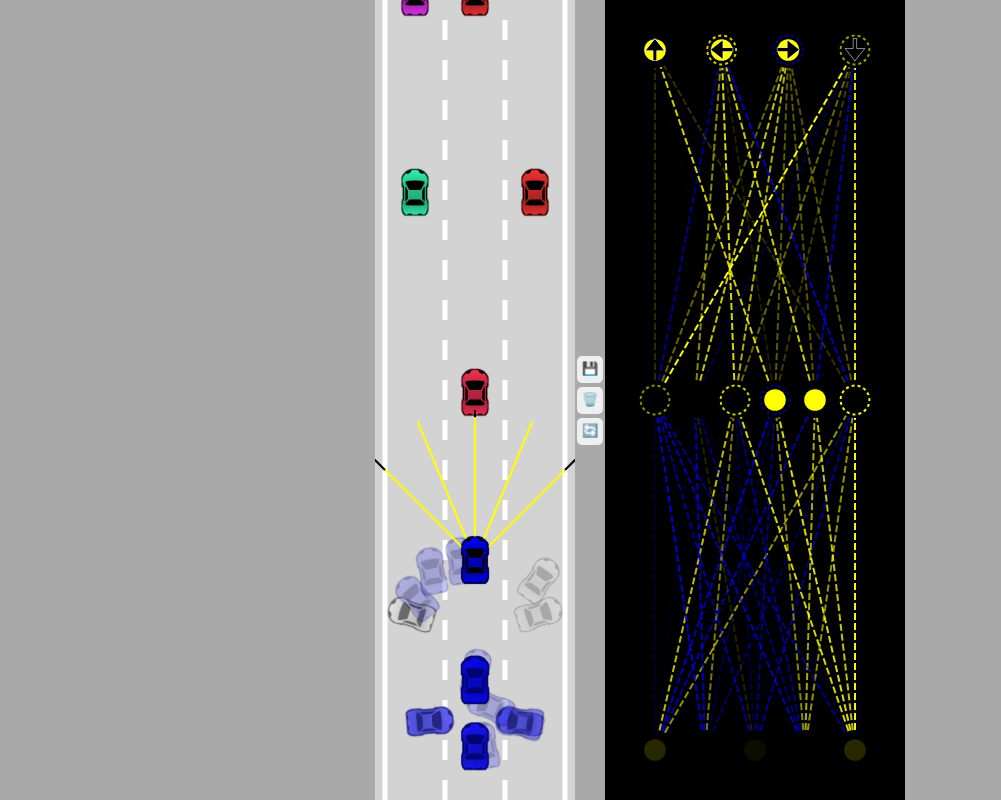
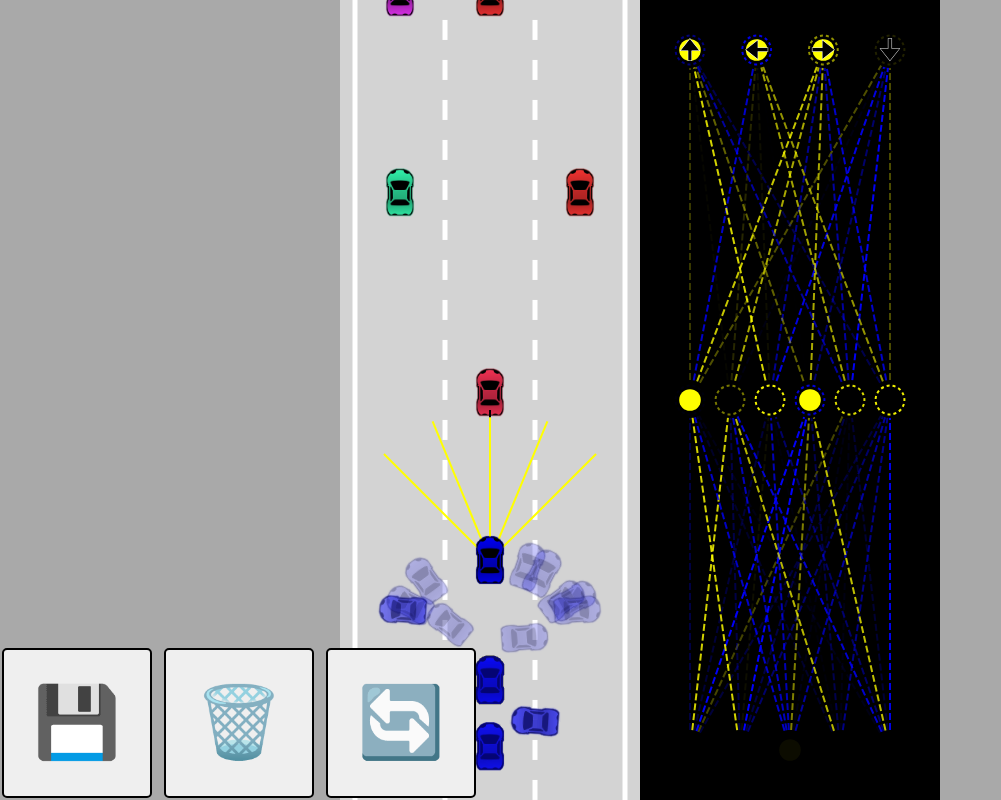
Before and after one commit to JeromeChallet/ML_Self_Driving_Car, a plain HTML site: page index.html in a window 1280 px wide. Shown: the whole page, without its empty margins (0-1001 px from the left). Drawn offline with Linux system fonts and the light colour scheme; animation ran at ten frames a second.

Commit message:
final commit

```diff
--- a/index.html
+++ b/index.html
@@ -6,9 +6,9 @@
 <body>
     <canvas id="carCanvas"></canvas>
     <div id="verticalButtons">
-        <button onclick="save()">💾</button>
-        <button onclick="discard()">🗑️</button>
-        <button onclick="reload()">🔄</button>
+        <button class="button" onclick="save()">💾</button>
+        <button class="button" onclick="discard()">🗑️</button>
+        <button class="button" onclick="reload()">🔄</button>
     </div>
     <canvas id="networkCanvas"></canvas>
     <script src="visualizer.js"></script>
--- a/main.js
+++ b/main.js
@@ -1,5 +1,5 @@
 const carCanvas = document.getElementById("carCanvas");
-carCanvas.width = 200;
+carCanvas.width = 300;
 const networkCanvas = document.getElementById("networkCanvas");
 networkCanvas.width = 300;
 
@@ -28,6 +28,32 @@ const traffic = [
   new Car(road.getLaneCenter(1), -500, 30, 50, "DUMMY", 2, getRandomColor()),
   new Car(road.getLaneCenter(1), -700, 30, 50, "DUMMY", 2, getRandomColor()),
   new Car(road.getLaneCenter(2), -700, 30, 50, "DUMMY", 2, getRandomColor()),
+  new Car(road.getLaneCenter(1), -900, 30, 50, "DUMMY", 2, getRandomColor()),
+  new Car(road.getLaneCenter(2), -1100, 30, 50, "DUMMY", 2, getRandomColor()),
+  new Car(road.getLaneCenter(0), -1100, 30, 50, "DUMMY", 2, getRandomColor()),
+  new Car(road.getLaneCenter(0), -1300, 30, 50, "DUMMY", 2, getRandomColor()),
+  new Car(road.getLaneCenter(2), -1300, 30, 50, "DUMMY", 2, getRandomColor()),
+  new Car(road.getLaneCenter(0), -1500, 30, 50, "DUMMY", 2, getRandomColor()),
+  new Car(road.getLaneCenter(1), -1500, 30, 50, "DUMMY", 2, getRandomColor()),
+  new Car(road.getLaneCenter(2), -1700, 30, 50, "DUMMY", 2, getRandomColor()),
+  new Car(road.getLaneCenter(1), -1700, 30, 50, "DUMMY", 2, getRandomColor()),
+
+  new Car(road.getLaneCenter(1), -1900, 30, 50, "DUMMY", 2, getRandomColor()),
+  new Car(road.getLaneCenter(0), -1900, 30, 50, "DUMMY", 2, getRandomColor()),
+  new Car(road.getLaneCenter(2), -2100, 30, 50, "DUMMY", 2, getRandomColor()),
+  new Car(road.getLaneCenter(0), -2100, 30, 50, "DUMMY", 2, getRandomColor()),
+  new Car(road.getLaneCenter(1), -2200, 30, 50, "DUMMY", 2, getRandomColor()),
+  new Car(road.getLaneCenter(1), -2200, 30, 50, "DUMMY", 2, getRandomColor()),
+  new Car(road.getLaneCenter(2), -2400, 30, 50, "DUMMY", 2, getRandomColor()),
+  new Car(road.getLaneCenter(1), -2400, 30, 50, "DUMMY", 2, getRandomColor()),
+  new Car(road.getLaneCenter(2), -2600, 30, 50, "DUMMY", 2, getRandomColor()),
+  new Car(road.getLaneCenter(0), -2600, 30, 50, "DUMMY", 2, getRandomColor()),
+  new Car(road.getLaneCenter(0), -2800, 30, 50, "DUMMY", 2, getRandomColor()),
+  new Car(road.getLaneCenter(2), -2800, 30, 50, "DUMMY", 2, getRandomColor()),
+  new Car(road.getLaneCenter(0), -3000, 30, 50, "DUMMY", 2, getRandomColor()),
+  new Car(road.getLaneCenter(1), -3000, 30, 50, "DUMMY", 2, getRandomColor()),
+  new Car(road.getLaneCenter(2), -3200, 30, 50, "DUMMY", 2, getRandomColor()),
+  new Car(road.getLaneCenter(1), -3200, 30, 50, "DUMMY", 2, getRandomColor()),
 ];
 
 animate();
--- a/style.css
+++ b/style.css
@@ -32,22 +32,37 @@ button:hover {
   background: lightgray;
 }
 
-/* Apply layout for screens with a maximum width of a phone */
 @media screen and (max-device-width: 390px) {
   body {
-    align-items: stretch; /* Stretch children vertically */
-    height: 100vh; /* Ensure the body fills the entire viewport height */
+    position: relative;
+    align-items: stretch;
+    height: 100vh;
     justify-content: center;
-  }
-
-  #verticalButtons {
-    align-self: stretch; /* Stretch to fill available vertical space */
-    justify-content: center; /* Center the buttons vertically */
-    align-self: stretch; /* Stretch to fill available vertical space */
   }
 
   #carCanvas,
   #networkCanvas {
     width: 100%;
+    height: 100%;
   }
 }
+
+#verticalButtons {
+  position: absolute;
+  bottom: 0;
+  left: 0;
+  display: flex;
+  flex-direction: row;
+  justify-content: flex-start; /* Align buttons at the start of the container */
+  align-items: flex-end; /* Align buttons at the bottom of the container */
+}
+
+.button {
+  width: 150px;
+  height: 150px;
+  margin-right: 10px;
+  border: 2px solid black;
+  justify-content: center;
+  align-items: center;
+  font-size: 70px;
+}
```
